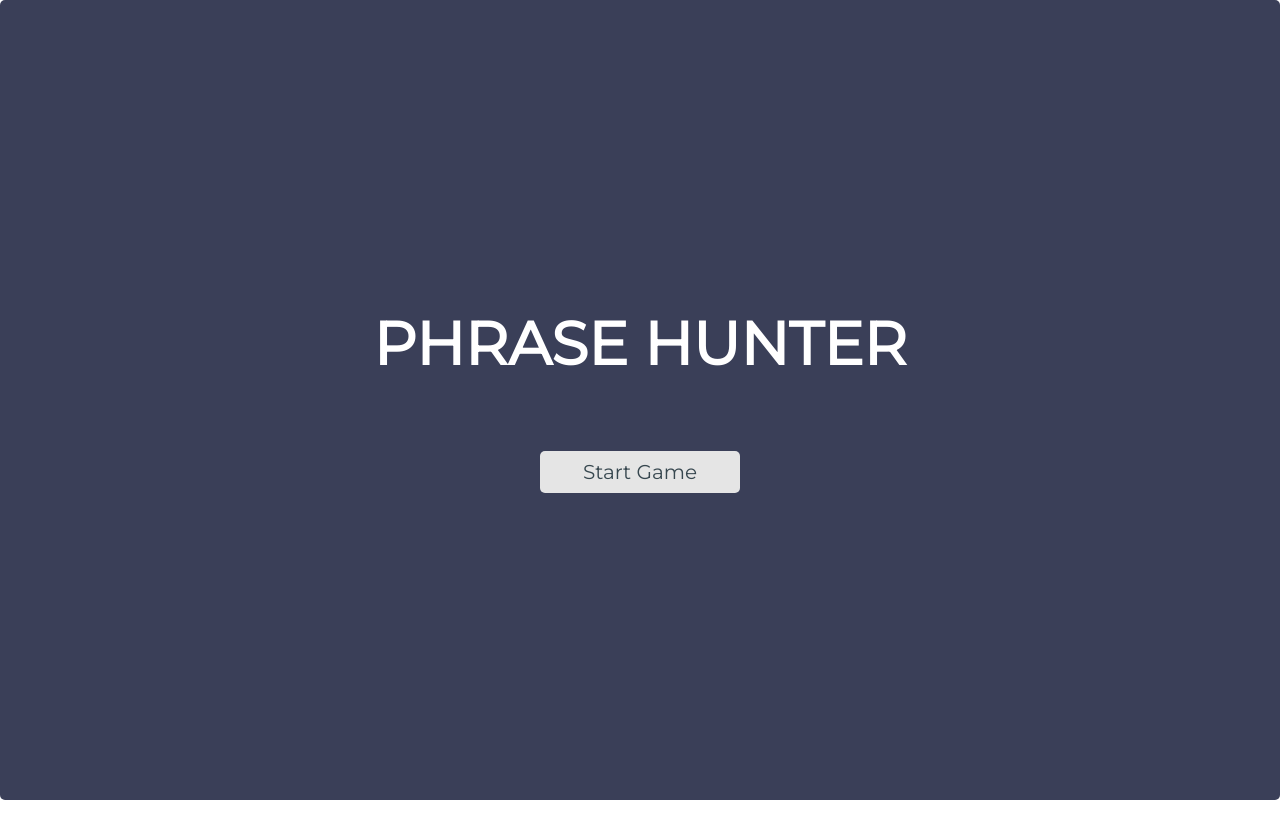
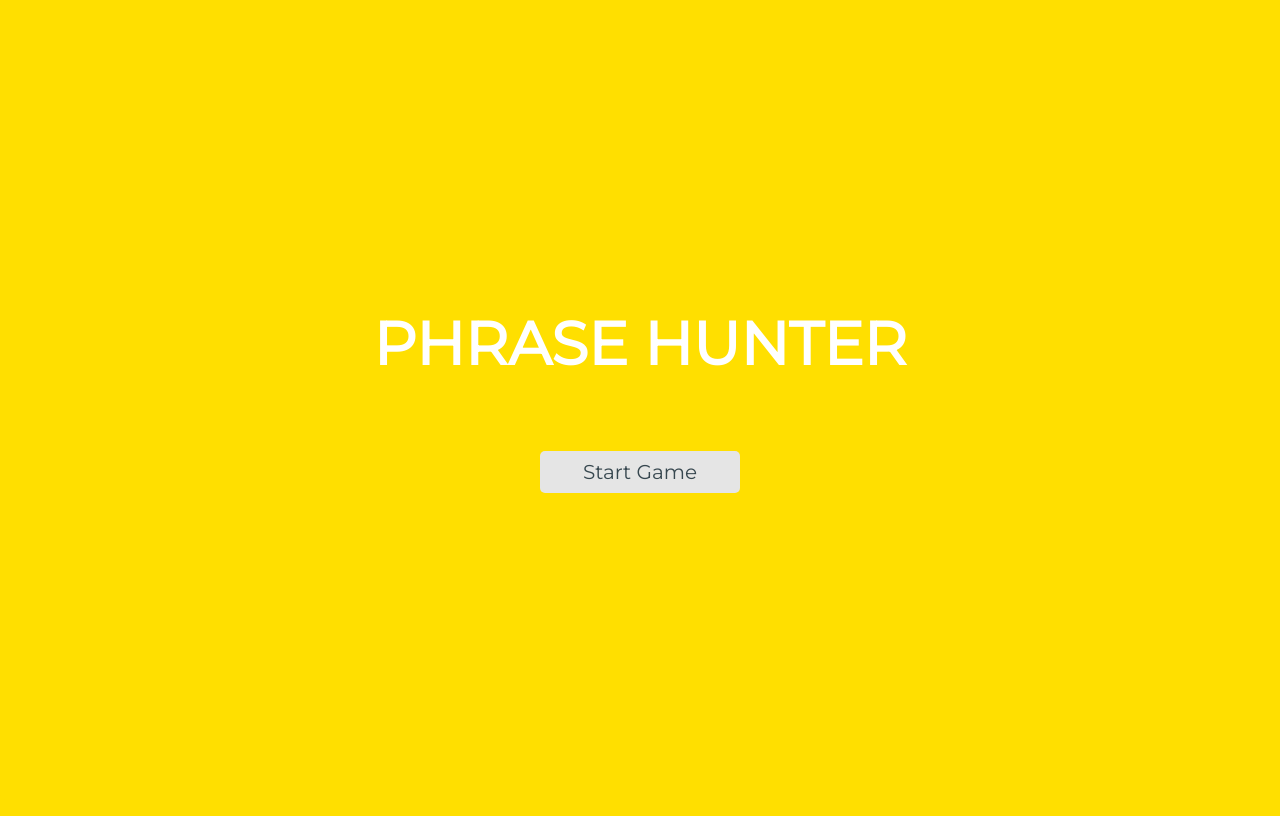
Before and after one commit to epaitoo/Game-Show-App, a plain HTML site: page index.html in a window 1280 px wide. Drawn offline with Linux system fonts and the light colour scheme.

Commit message:
update game UI

```diff
--- a/css/styles.css
+++ b/css/styles.css
@@ -28,6 +28,7 @@ body {
   flex-direction: column;
   display: flex;
   height: 100vh;
+  background: #FFDF00;
 }
 
 li, ol, ul {
@@ -106,7 +107,7 @@ button {
   padding: 20px 1px 0 1px;
   margin-right: 2px;
   color: transparent;
-  background: var(--color-neutral-light);
+  background: firebrick;
   border-radius: 5px;
 }
 
@@ -187,7 +188,7 @@ button {
 }
 
 .start {
-  background-color: #3a3f58;
+  background-color: #FFDF00;
 }
 
 .start a {
```
